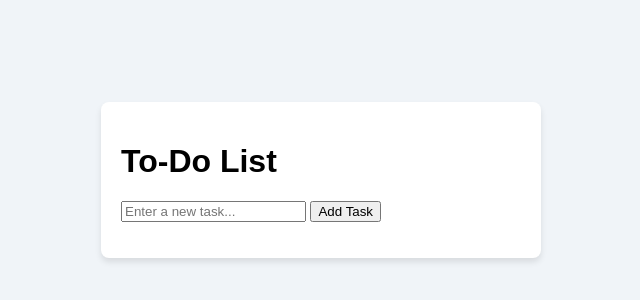
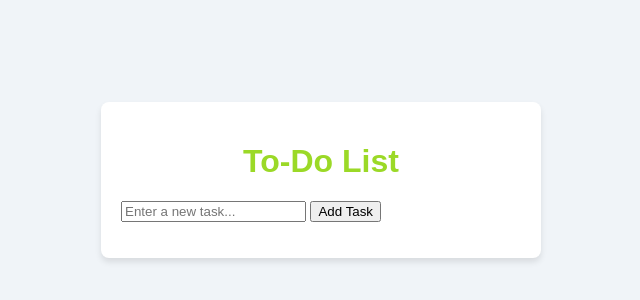
Before and after one commit to stanley-odhiambomwai/Dodo-List-Pro, a plain HTML site: page Index.html in a window 1280 px wide. Shown: the part 220-520 px from the top of the page, without its empty margins (319-959 px from the left). Drawn offline with Linux system fonts and the light colour scheme.

Commit message:
styling the h1 element

```diff
--- a/Style.css
+++ b/Style.css
@@ -18,3 +18,8 @@ body {
     width: 100%;
     max-width: 400px;
   }
+
+  h1 {
+    text-align: center;
+    color: #9bd927;
+  }
```
